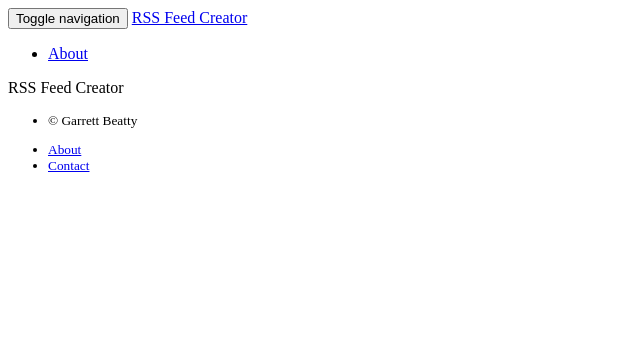
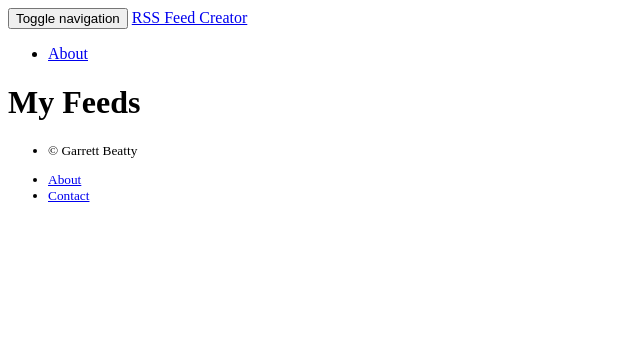
Before and after one commit to GarrettBeatty/RSS-Feed-Creator, a Flask app: template rssfeedcreator/templates/public/home.html in a window 1280 px wide. Shown: the top 339 px of the page, without its empty margins (0-640 px from the left). Run offline with Flask 2, Linux system fonts and the light colour scheme; the template is opened without the code that fills it, so the values that code supplies are empty.

Commit message:
udpated code

```diff
--- a/rssfeedcreator/templates/public/home.html
+++ b/rssfeedcreator/templates/public/home.html
@@ -4,7 +4,7 @@
 
     <div class="body-content">
         <div class="row">
-            <p>RSS Feed Creator</p>
+            <h1>My Feeds</h1>
 
         </div><!-- /.row -->
     </div>
```
Also changed, not shown: rssfeedcreator/templates/public/about.html (+5 -6 lines).
